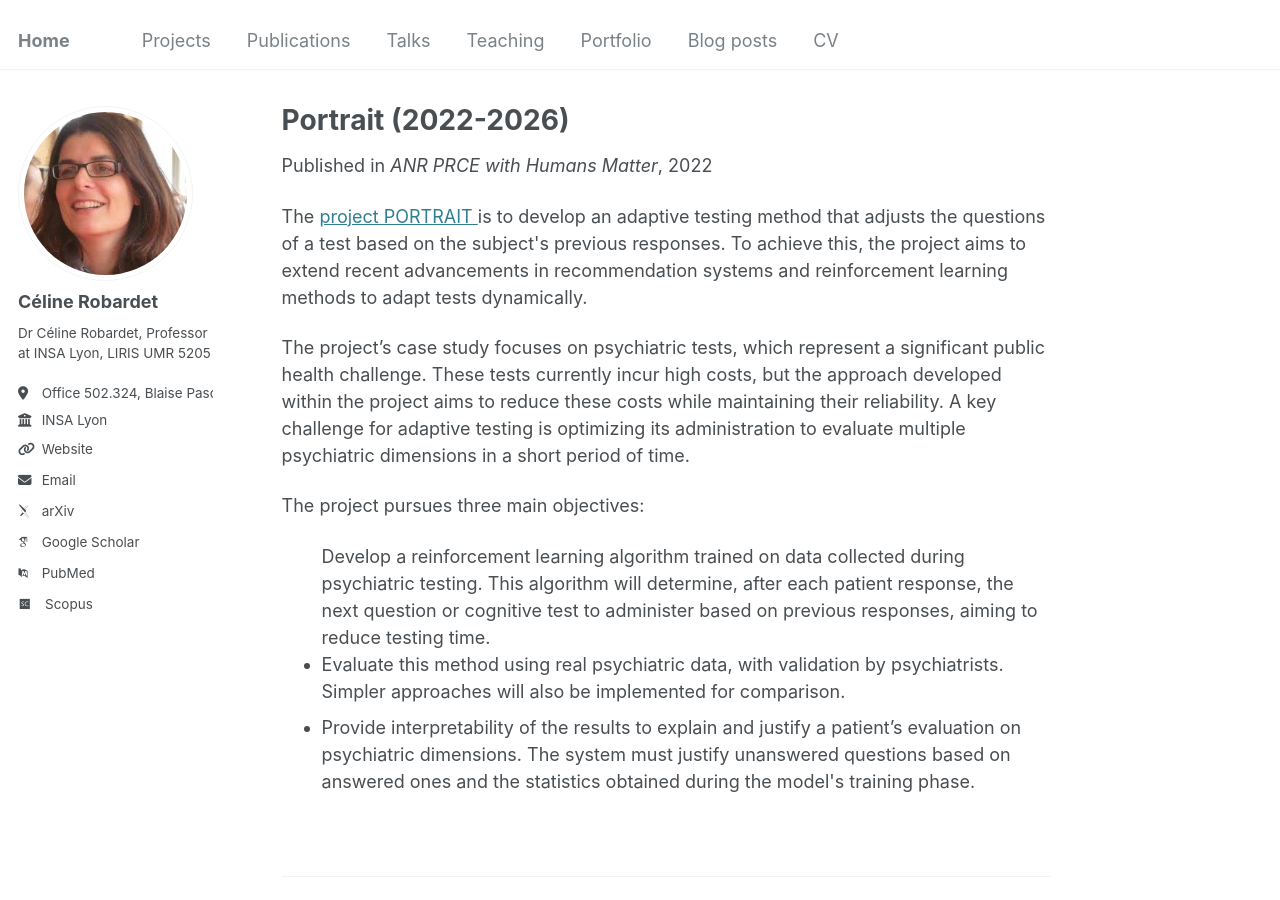
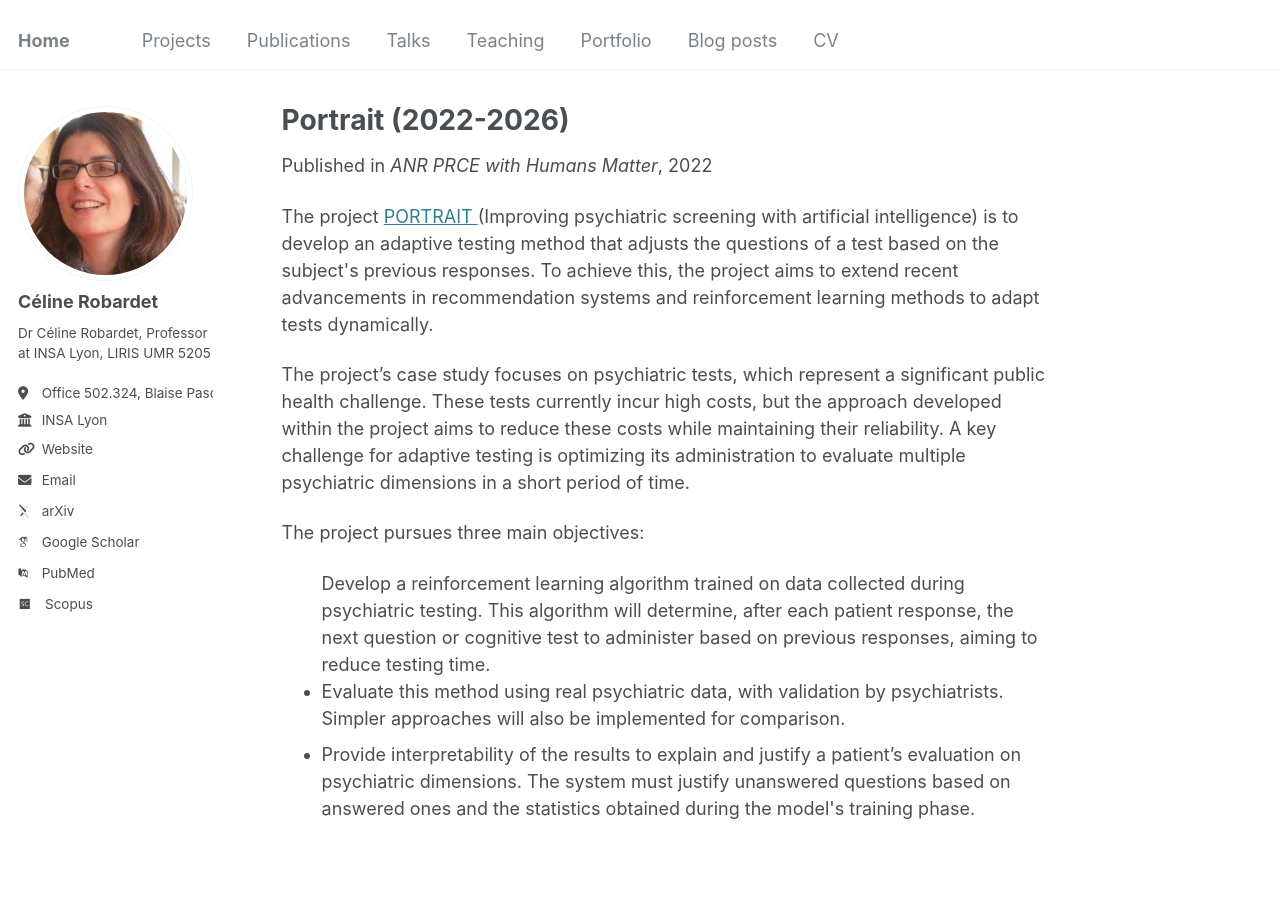
Before and after one commit to crobardet/crobardet.github.io, a Jekyll site: the page built from _projects/2022_portrait.md, in a window 1280 px wide and 900 px high. Built offline with Jekyll 4.4.1, drawn with Linux system fonts in a browser that asks for light colours; some web fonts are replaced.

Commit message:
Update 2022_portrait.md

```diff
--- a/_projects/2022_portrait.md
+++ b/_projects/2022_portrait.md
@@ -8,7 +8,7 @@
 location: "City, Country"
 ---
 
-<p>The <a href="https://anr.fr/Projet-ANR-22-CE23-0006"> project PORTRAIT </a> is to develop an adaptive testing method that adjusts the questions of a test based on the subject's previous responses. To achieve this, the project aims to extend recent advancements in recommendation systems and reinforcement learning methods to adapt tests dynamically.</p>
+<p>The project <a href="https://anr.fr/Projet-ANR-22-CE23-0006">PORTRAIT </a> (Improving psychiatric screening with artificial intelligence) is to develop an adaptive testing method that adjusts the questions of a test based on the subject's previous responses. To achieve this, the project aims to extend recent advancements in recommendation systems and reinforcement learning methods to adapt tests dynamically.</p>
 
 <p>The project’s case study focuses on psychiatric tests, which represent a significant public health challenge. These tests currently incur high costs, but the approach developed within the project aims to reduce these costs while maintaining their reliability. A key challenge for adaptive testing is optimizing its administration to evaluate multiple psychiatric dimensions in a short period of time.</p>
 
```
